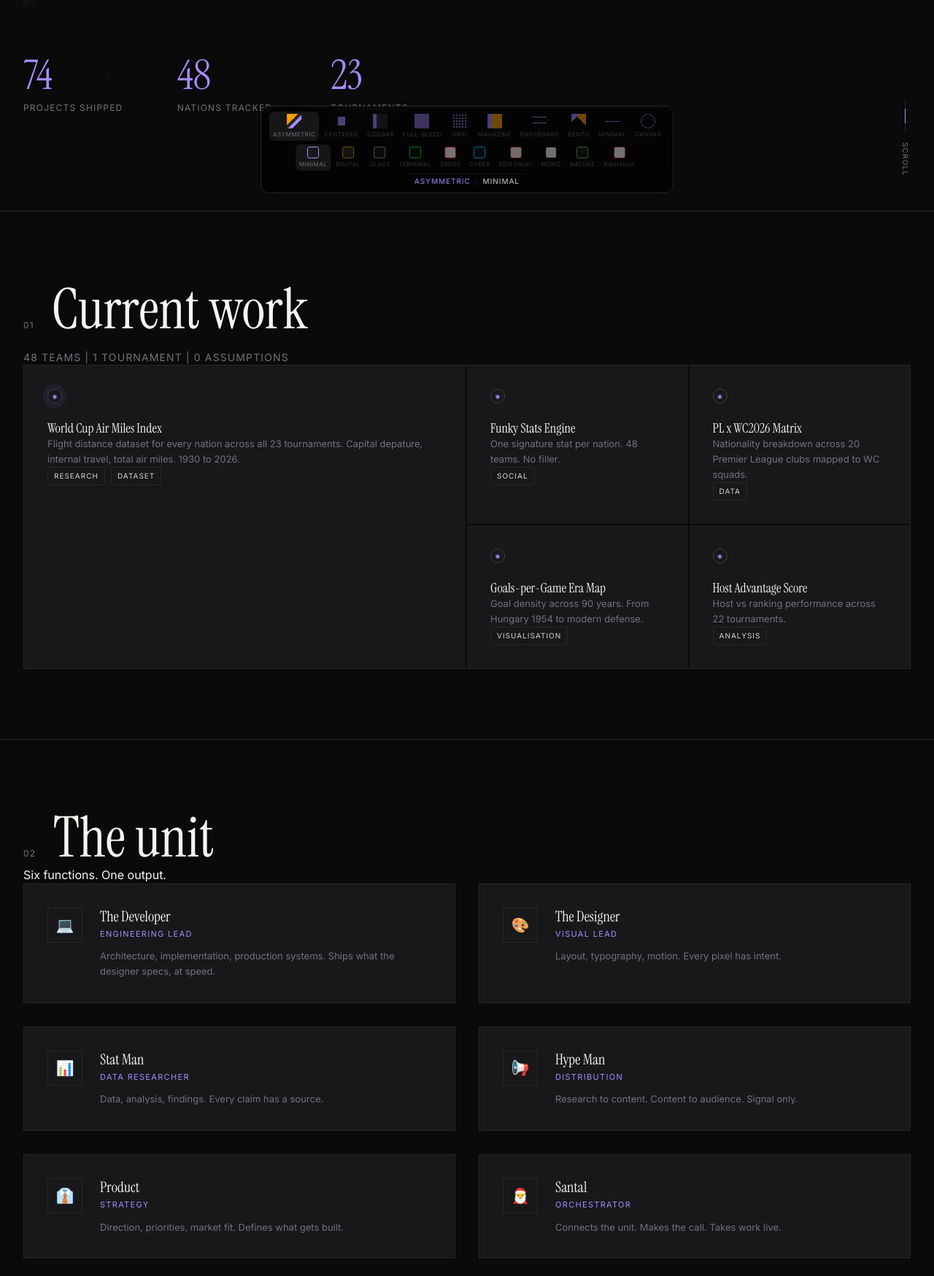
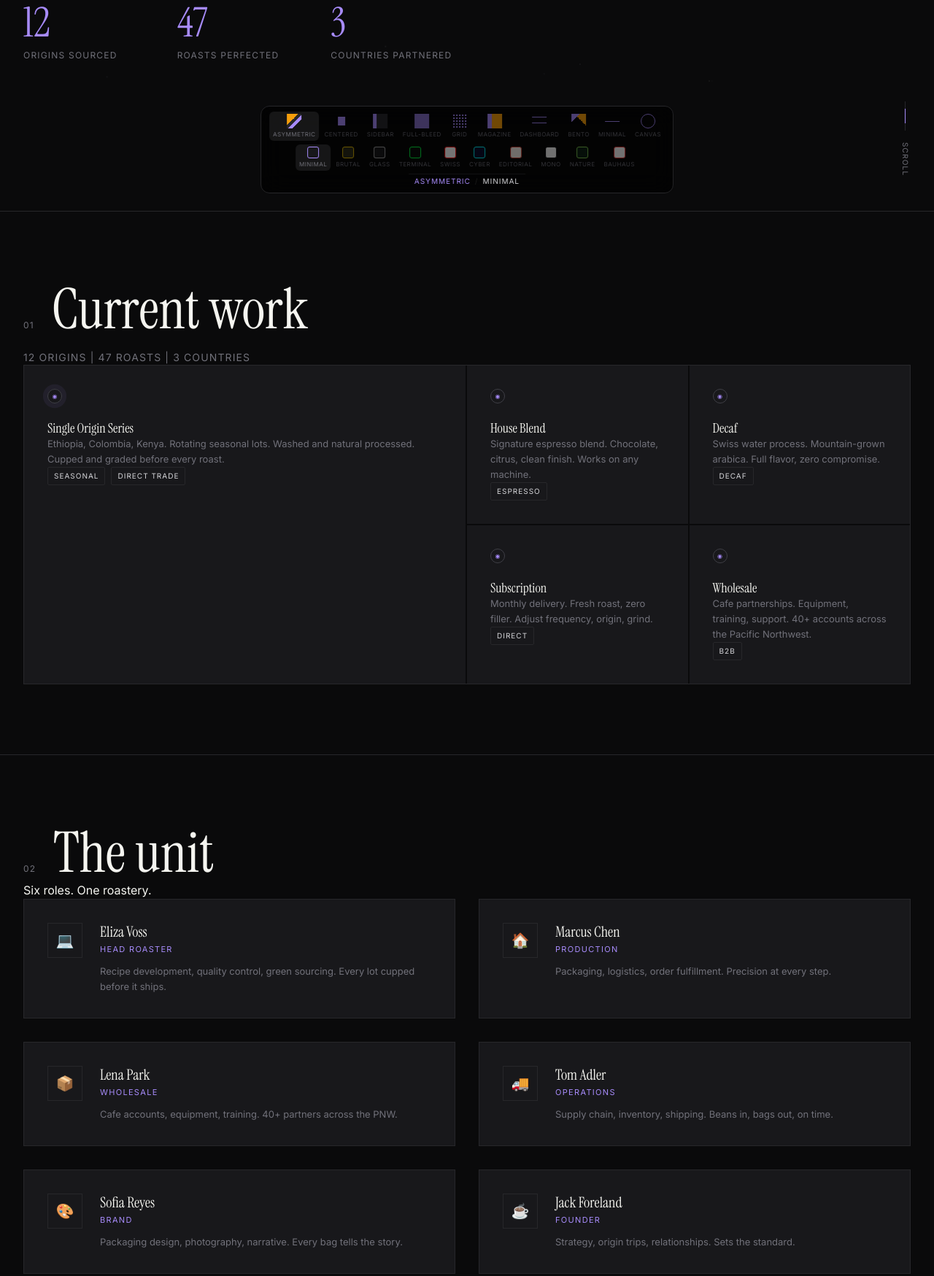
Before and after one commit to santaclawone/empire-showcase, a plain HTML site: page index.html in a window 1280 px wide. Shown: the part 511-2260 px from the top of the page at 73% size. Drawn offline with Linux system fonts and the light colour scheme.

Commit message:
refactor: replace empire content with Foreland Coffee roastery

```diff
--- a/index.html
+++ b/index.html
@@ -3,8 +3,8 @@
 <head>
   <meta charset="UTF-8">
   <meta name="viewport" content="width=device-width, initial-scale=1.0">
-  <title>Empire | Data studio</title>
-  <meta name="description" content="Data studio. Research, build, ship.">
+  <title>Foreland | Coffee</title>
+  <meta name="description" content="Coffee roastery. Portland, OR.">
   <link rel="preconnect" href="https://fonts.googleapis.com">
   <link rel="preconnect" href="https://fonts.gstatic.com" crossorigin>
   <link href="https://fonts.googleapis.com/css2?family=Inter:wght@300..900&family=Instrument+Serif:ital@0;1&family=JetBrains+Mono:wght@400;700&family=Crimson+Text:ital@0;1&family=Space+Grotesk:wght@400;700&family=Fraunces:opsz,wght@9..144,400..900&family=DM+Sans:opsz@9..40&display=swap" rel="stylesheet">
@@ -110,7 +110,7 @@
 
   <!-- Nav -->
   <nav class="nav">
-    <a href="#" class="nav-mark">Empire</a>
+    <a href="#" class="nav-mark">Foreland</a>
     <div class="nav-links">
       <a href="#studio">Studio</a>
       <a href="#work">Work</a>
@@ -126,21 +126,21 @@
     <header class="hero" id="studio">
       <div class="hero-label">
         <span class="hero-label-dot"></span>
-        <span>Live from Dublin</span>
+        <span>Roasting since 2022</span>
       </div>
-      <h1 class="hero-title" data-text="Data studio.">Data studio.</h1>
+      <h1 class="hero-title" data-text="Coffee.">Coffee.</h1>
       <div class="hero-grid">
         <div class="hero-stat">
-          <span class="hero-stat-value" id="stat-projects">0</span>
-          <span class="hero-stat-label">Projects shipped</span>
+          <span class="hero-stat-value" id="stat-origins">0</span>
+          <span class="hero-stat-label">Origins sourced</span>
         </div>
         <div class="hero-stat">
-          <span class="hero-stat-value" id="stat-nations">0</span>
-          <span class="hero-stat-label">Nations tracked</span>
+          <span class="hero-stat-value" id="stat-roasts">0</span>
+          <span class="hero-stat-label">Roasts perfected</span>
         </div>
         <div class="hero-stat">
-          <span class="hero-stat-value" id="stat-tournaments">0</span>
-          <span class="hero-stat-label">Tournaments analysed</span>
+          <span class="hero-stat-value" id="stat-countries">0</span>
+          <span class="hero-stat-label">Countries partnered</span>
         </div>
       </div>
       <div class="hero-scroll" aria-hidden="true">
@@ -156,35 +156,35 @@
           <span class="section-title-num">01</span>
           Current work
         </h2>
-        <p class="map-desc">48 teams | 1 tournament | 0 assumptions</p>
+        <p class="map-desc">12 origins | 47 roasts | 3 countries</p>
       </div>
       <div class="map-grid">
         <div class="map-card map-card--large">
           <div class="map-card-icon map-card-icon--pulse">&#9673;</div>
           <div class="map-card-content">
-            <h3>World Cup Air Miles Index</h3>
-            <p>Flight distance dataset for every nation across all 23 tournaments. Capital depature, internal travel, total air miles. 1930 to 2026.</p>
+            <h3>Single Origin Series</h3>
+            <p>Ethiopia, Colombia, Kenya. Rotating seasonal lots. Washed and natural processed. Cupped and graded before every roast.</p>
             <div class="map-card-meta">
-              <span class="map-card-tag">Research</span>
-              <span class="map-card-tag">Dataset</span>
+              <span class="map-card-tag">Seasonal</span>
+              <span class="map-card-tag">Direct trade</span>
             </div>
           </div>
         </div>
         <div class="map-card">
           <div class="map-card-icon">&#9673;</div>
-          <div class="map-card-content"><h3>Funky Stats Engine</h3><p>One signature stat per nation. 48 teams. No filler.</p><div class="map-card-meta"><span class="map-card-tag">Social</span></div></div>
+          <div class="map-card-content"><h3>House Blend</h3><p>Signature espresso blend. Chocolate, citrus, clean finish. Works on any machine.</p><div class="map-card-meta"><span class="map-card-tag">Espresso</span></div></div>
         </div>
         <div class="map-card">
           <div class="map-card-icon">&#9673;</div>
-          <div class="map-card-content"><h3>PL x WC2026 Matrix</h3><p>Nationality breakdown across 20 Premier League clubs mapped to WC squads.</p><div class="map-card-meta"><span class="map-card-tag">Data</span></div></div>
+          <div class="map-card-content"><h3>Decaf</h3><p>Swiss water process. Mountain-grown arabica. Full flavor, zero compromise.</p><div class="map-card-meta"><span class="map-card-tag">Decaf</span></div></div>
         </div>
         <div class="map-card">
           <div class="map-card-icon">&#9673;</div>
-          <div class="map-card-content"><h3>Goals-per-Game Era Map</h3><p>Goal density across 90 years. From Hungary 1954 to modern defense.</p><div class="map-card-meta"><span class="map-card-tag">Visualisation</span></div></div>
+          <div class="map-card-content"><h3>Subscription</h3><p>Monthly delivery. Fresh roast, zero filler. Adjust frequency, origin, grind.</p><div class="map-card-meta"><span class="map-card-tag">Direct</span></div></div>
         </div>
         <div class="map-card">
           <div class="map-card-icon">&#9673;</div>
-          <div class="map-card-content"><h3>Host Advantage Score</h3><p>Host vs ranking performance across 22 tournaments.</p><div class="map-card-meta"><span class="map-card-tag">Analysis</span></div></div>
+          <div class="map-card-content"><h3>Wholesale</h3><p>Cafe partnerships. Equipment, training, support. 40+ accounts across the Pacific Northwest.</p><div class="map-card-meta"><span class="map-card-tag">B2B</span></div></div>
         </div>
       </div>
     </section>
@@ -196,55 +196,55 @@
           <span class="section-title-num">02</span>
           The unit
         </h2>
-        <p class="agents-desc">Six functions. One output.</p>
+        <p class="agents-desc">Six roles. One roastery.</p>
       </div>
       <div class="agents-grid">
         <article class="agent-card">
           <div class="agent-card-visual"><span class="agent-card-emoji">&#x1F4BB;</span></div>
           <div class="agent-card-body">
-            <h3 class="agent-card-name">The Developer</h3>
-            <span class="agent-card-role">Engineering lead</span>
-            <p class="agent-card-desc">Architecture, implementation, production systems. Ships what the designer specs, at speed.</p>
+            <h3 class="agent-card-name">Eliza Voss</h3>
+            <span class="agent-card-role">Head roaster</span>
+            <p class="agent-card-desc">Recipe development, quality control, green sourcing. Every lot cupped before it ships.</p>
+          </div>
+        </article>
+        <article class="agent-card">
+          <div class="agent-card-visual"><span class="agent-card-emoji">&#x1F3E0;</span></div>
+          <div class="agent-card-body">
+            <h3 class="agent-card-name">Marcus Chen</h3>
+            <span class="agent-card-role">Production</span>
+            <p class="agent-card-desc">Packaging, logistics, order fulfillment. Precision at every step.</p>
+          </div>
+        </article>
+        <article class="agent-card">
+          <div class="agent-card-visual"><span class="agent-card-emoji">&#x1F4E6;</span></div>
+          <div class="agent-card-body">
+            <h3 class="agent-card-name">Lena Park</h3>
+            <span class="agent-card-role">Wholesale</span>
+            <p class="agent-card-desc">Cafe accounts, equipment, training. 40+ partners across the PNW.</p>
+          </div>
+        </article>
+        <article class="agent-card">
+          <div class="agent-card-visual"><span class="agent-card-emoji">&#x1F69A;</span></div>
+          <div class="agent-card-body">
+            <h3 class="agent-card-name">Tom Adler</h3>
+            <span class="agent-card-role">Operations</span>
+            <p class="agent-card-desc">Supply chain, inventory, shipping. Beans in, bags out, on time.</p>
           </div>
         </article>
         <article class="agent-card">
           <div class="agent-card-visual"><span class="agent-card-emoji">&#x1F3A8;</span></div>
           <div class="agent-card-body">
-            <h3 class="agent-card-name">The Designer</h3>
-            <span class="agent-card-role">Visual lead</span>
-            <p class="agent-card-desc">Layout, typography, motion. Every pixel has intent.</p>
+            <h3 class="agent-card-name">Sofia Reyes</h3>
+            <span class="agent-card-role">Brand</span>
+            <p class="agent-card-desc">Packaging design, photography, narrative. Every bag tells the story.</p>
           </div>
         </article>
         <article class="agent-card">
-          <div class="agent-card-visual"><span class="agent-card-emoji">&#x1F4CA;</span></div>
+          <div class="agent-card-visual"><span class="agent-card-emoji">&#x2615;</span></div>
           <div class="agent-card-body">
-            <h3 class="agent-card-name">Stat Man</h3>
-            <span class="agent-card-role">Data researcher</span>
-            <p class="agent-card-desc">Data, analysis, findings. Every claim has a source.</p>
-          </div>
-        </article>
-        <article class="agent-card">
-          <div class="agent-card-visual"><span class="agent-card-emoji">&#x1F4E2;</span></div>
-          <div class="agent-card-body">
-            <h3 class="agent-card-name">Hype Man</h3>
-            <span class="agent-card-role">Distribution</span>
-            <p class="agent-card-desc">Research to content. Content to audience. Signal only.</p>
-          </div>
-        </article>
-        <article class="agent-card">
-          <div class="agent-card-visual"><span class="agent-card-emoji">&#x1F454;</span></div>
-          <div class="agent-card-body">
-            <h3 class="agent-card-name">Product</h3>
-            <span class="agent-card-role">Strategy</span>
-            <p class="agent-card-desc">Direction, priorities, market fit. Defines what gets built.</p>
-          </div>
-        </article>
-        <article class="agent-card">
-          <div class="agent-card-visual"><span class="agent-card-emoji">&#x1F385;</span></div>
-          <div class="agent-card-body">
-            <h3 class="agent-card-name">Santa1</h3>
-            <span class="agent-card-role">Orchestrator</span>
-            <p class="agent-card-desc">Connects the unit. Makes the call. Takes work live.</p>
+            <h3 class="agent-card-name">Jack Foreland</h3>
+            <span class="agent-card-role">Founder</span>
+            <p class="agent-card-desc">Strategy, origin trips, relationships. Sets the standard.</p>
           </div>
         </article>
       </div>
@@ -257,24 +257,24 @@
           <span class="section-title-num">03</span>
           Pipeline
         </h2>
-        <p class="pipeline-desc">Raw research to published output. No bloat.</p>
+        <p class="pipeline-desc">Green bean to dispatch. No shortcuts.</p>
       </div>
       <div class="pipeline-steps">
         <div class="pipeline-step" style="--step-index: 0">
           <div class="pipeline-step-visual"><span class="pipeline-step-num">S1</span></div>
-          <div class="pipeline-step-content"><h3>Raw query</h3><p>A question, a dataset, a hunch.</p></div>
+          <div class="pipeline-step-content"><h3>Source</h3><p>Green beans from single farms. Direct trade, verified practices.</p></div>
         </div>
         <div class="pipeline-step" style="--step-index: 1">
           <div class="pipeline-step-visual"><span class="pipeline-step-num">S2</span></div>
-          <div class="pipeline-step-content"><h3>Research & verify</h3><p>Stat Man digs. Numbers validated.</p></div>
+          <div class="pipeline-step-content"><h3>Roast</h3><p>Small batch, fluid bed. Profile developed for each origin.</p></div>
         </div>
         <div class="pipeline-step" style="--step-index: 2">
           <div class="pipeline-step-visual"><span class="pipeline-step-num">S3</span></div>
-          <div class="pipeline-step-content"><h3>Design & build</h3><p>Designer specs. Developer builds.</p></div>
+          <div class="pipeline-step-content"><h3>Rest</h3><p>48 hour minimum degas. Peak flavour at day 7.</p></div>
         </div>
         <div class="pipeline-step" style="--step-index: 3">
           <div class="pipeline-step-visual"><span class="pipeline-step-num">S4</span></div>
-          <div class="pipeline-step-content"><h3>Ship</h3><p>Hype Man distributes. Santa1 deploys.</p></div>
+          <div class="pipeline-step-content"><h3>Ship</h3><p>Roast-to-order. 48 hour dispatch. Fresh within a week.</p></div>
         </div>
       </div>
     </section>
@@ -289,29 +289,29 @@
         <div class="contact-block">
           <div class="contact-line">
             <span class="contact-label">Email</span>
-            <a href="mailto:studio@empire.work" class="contact-value">studio@empire.work</a>
+            <a href="mailto:hello@foreland.coffee" class="contact-value">hello@foreland.coffee</a>
           </div>
           <div class="contact-line">
-            <span class="contact-label">Hub</span>
-            <span class="contact-value">127.0.0.1:5050</span>
+            <span class="contact-label">Location</span>
+            <span class="contact-value">Portland, OR</span>
           </div>
           <div class="contact-line">
             <span class="contact-label">Status</span>
             <span class="contact-value contact-status">
               <span class="contact-status-dot"></span>
-              Live
+              Roasting
             </span>
           </div>
         </div>
         <div class="contact-counter">
           <span class="contact-counter-num" id="counter">000</span>
-          <span class="contact-counter-label">Projects shipped this session</span>
+          <span class="contact-counter-label">Pounds roasted this year</span>
         </div>
       </div>
       <footer class="footer">
-        <span>Empire | Dublin</span>
+        <span>Foreland Coffee | Portland, OR</span>
         <span class="footer-sep">|</span>
-        <span>Est. 2026</span>
+        <span>Est. 2022</span>
       </footer>
     </section>
 
--- a/main.js
+++ b/main.js
@@ -153,7 +153,7 @@ document.addEventListener('DOMContentLoaded', () => {
           const interval = setInterval(() => {
             cur += step;
             if (cur >= 2026) { cur = 2026; clearInterval(interval); }
-            counterEl.textContent = String(cur).padStart(3, '0');
+            counterEl.textContent = String(cur).padStart(4, '0');
           }, 24);
         }
       });
@@ -162,9 +162,9 @@ document.addEventListener('DOMContentLoaded', () => {
 
   // ---- STAT COUNTERS ----
   const stats = [
-    { el: document.getElementById('stat-projects'), target: 74 },
-    { el: document.getElementById('stat-nations'), target: 48 },
-    { el: document.getElementById('stat-tournaments'), target: 23 },
+    { el: document.getElementById('stat-origins'), target: 12 },
+    { el: document.getElementById('stat-roasts'), target: 47 },
+    { el: document.getElementById('stat-countries'), target: 3 },
   ].filter(s => s.el);
 
   const statObs = new IntersectionObserver((entries) => {
```
